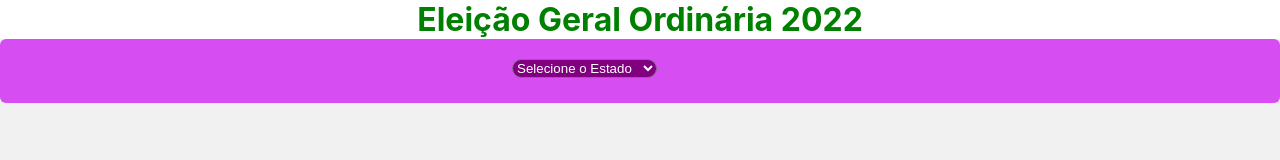
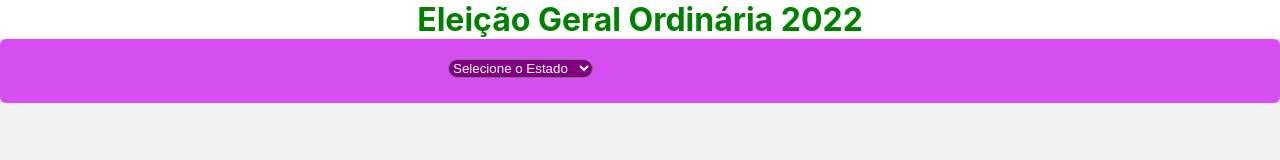
Before and after one commit to victorfdelima/validEleitor, a React (Create React App) app: page / in a window 1280 px wide. Shown: the top 160 px of the page. Built offline with nearby package versions, Linux system fonts and the light colour scheme; no server answers.

Commit message:
select-css2

```diff
--- a/src/App.css
+++ b/src/App.css
@@ -15,7 +15,7 @@
   display: flex;
   align-items: center;
   align-content: center;
-  margin-left: 40%;
+  margin-left: 35%;
   margin-top: 20px;
 }
 
```
